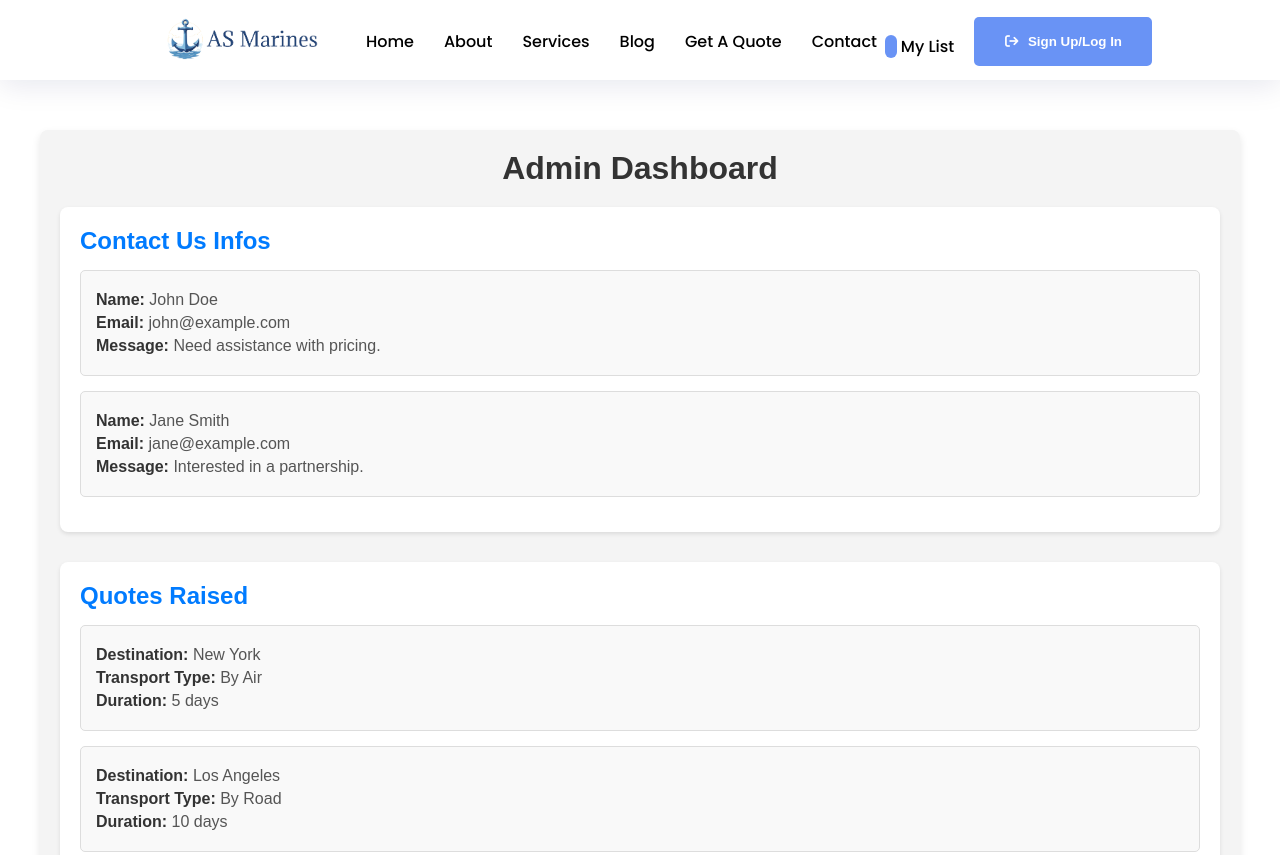
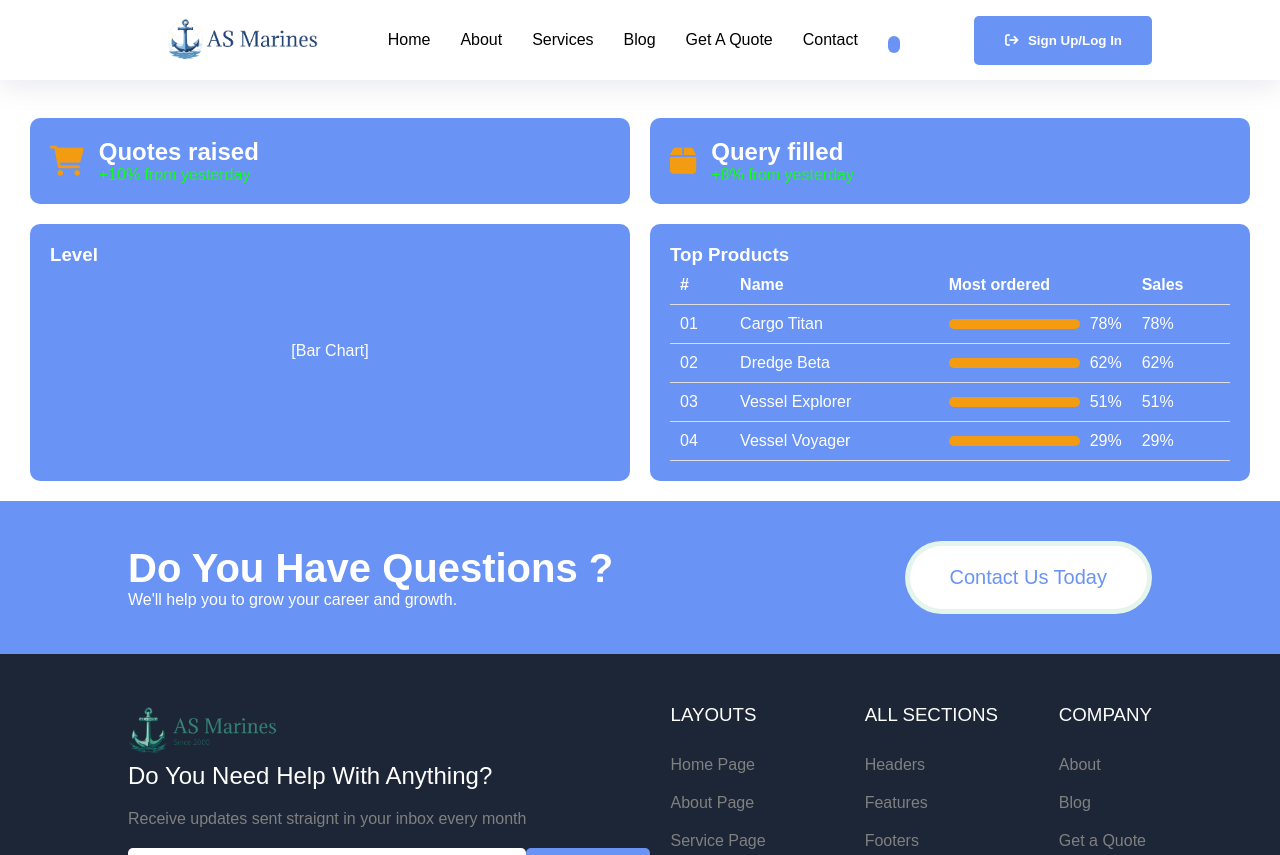
Before and after one commit to zaid187/Dredgehub, a React (Create React App) app: page /admindashboard in a window 1280 px wide. Shown: the top 855 px of the page. Built offline with nearby package versions, Linux system fonts and the light colour scheme.

Commit message:
Initial commit

```diff
--- a/src/components/admindashboard/Admindashboard.jsx
+++ b/src/components/admindashboard/Admindashboard.jsx
@@ -1,49 +1,169 @@
-import React from "react";
-import "/Users/shubz8/Documents/Dredgehub/src/components/admindashboard/admindashboard.css";
+import React, { useState } from "react";
+import "./admindashboard.css"; // Assuming admindashboard.css is in the same folder
 
-const AdminDashboard = () => {
-  // Mock data
-  const contactUsInfos = [
-    { id: 1, name: "John Doe", email: "john@example.com", message: "Need assistance with pricing." },
-    { id: 2, name: "Jane Smith", email: "jane@example.com", message: "Interested in a partnership." },
+const Admindashboard = () => {
+  // State to manage the visibility of the Quotes and Queries list
+  const [showQuotes, setShowQuotes] = useState(false);
+  const [showQueries, setShowQueries] = useState(false);
+
+  // Sample data for quotes and queries (to simulate real data)
+  const quotes = [
+    { id: 1, name: "Quote #1", status: "Pending" },
+    { id: 2, name: "Quote #2", status: "Completed" },
+    { id: 3, name: "Quote #3", status: "In Progress" },
   ];
 
-  const quotesRaised = [
-    { id: 1, destination: "New York", transport: "By Air", duration: "5 days" },
-    { id: 2, destination: "Los Angeles", transport: "By Road", duration: "10 days" },
+  const queries = [
+    { id: 1, name: "Query #1", status: "Resolved" },
+    { id: 2, name: "Query #2", status: "Unresolved" },
+    { id: 3, name: "Query #3", status: "In Progress" },
   ];
 
   return (
-    <div className="admin-dashboard">
-      <h1>Admin Dashboard</h1>
+    <div className="dashboard-container">
+      <div className="search-bar">
+        <div className="profile-icons">
+          <i className="fa fa-bell"></i>
+        </div>
+      </div>
 
-      <section className="contact-us-section">
-        <h2>Contact Us Infos</h2>
-        <ul>
-          {contactUsInfos.map((info) => (
-            <li key={info.id}>
-              <p><strong>Name:</strong> {info.name}</p>
-              <p><strong>Email:</strong> {info.email}</p>
-              <p><strong>Message:</strong> {info.message}</p>
-            </li>
-          ))}
-        </ul>
-      </section>
+      <div className="sales-summary">
+        <div className="card" onClick={() => setShowQuotes(!showQuotes)}>
+          <i className="fa fa-shopping-cart"></i>
+          <div>
+            <h3>Quotes raised</h3>
+            <p></p>
+            <span>+10% from yesterday</span>
+          </div>
+        </div>
 
-      <section className="quotes-raised-section">
-        <h2>Quotes Raised</h2>
-        <ul>
-          {quotesRaised.map((quote) => (
-            <li key={quote.id}>
-              <p><strong>Destination:</strong> {quote.destination}</p>
-              <p><strong>Transport Type:</strong> {quote.transport}</p>
-              <p><strong>Duration:</strong> {quote.duration}</p>
-            </li>
-          ))}
-        </ul>
-      </section>
+        <div className="card" onClick={() => setShowQueries(!showQueries)}>
+          <i className="fa fa-box"></i>
+          <div>
+            <h3>Query filled</h3>
+            <p></p>
+            <span>+8% from yesterday</span>
+          </div>
+        </div>
+      </div>
+
+      {/* Quotes List */}
+      {showQuotes && (
+        <div className="quotes-list">
+          <h3>List of Quotes</h3>
+          <table>
+            <thead>
+              <tr>
+                <th>#</th>
+                <th>Name</th>
+                <th>Status</th>
+              </tr>
+            </thead>
+            <tbody>
+              {quotes.map((quote) => (
+                <tr key={quote.id}>
+                  <td>{quote.id}</td>
+                  <td>{quote.name}</td>
+                  <td>{quote.status}</td>
+                </tr>
+              ))}
+            </tbody>
+          </table>
+        </div>
+      )}
+
+      {/* Queries List */}
+      {showQueries && (
+        <div className="queries-list">
+          <h3>List of Queries</h3>
+          <table>
+            <thead>
+              <tr>
+                <th>#</th>
+                <th>Name</th>
+                <th>Status</th>
+              </tr>
+            </thead>
+            <tbody>
+              {queries.map((query) => (
+                <tr key={query.id}>
+                  <td>{query.id}</td>
+                  <td>{query.name}</td>
+                  <td>{query.status}</td>
+                </tr>
+              ))}
+            </tbody>
+          </table>
+        </div>
+      )}
+
+      <div className="analytics">
+        <div className="level-chart">
+          <h3>Level</h3>
+          <div className="chart-placeholder">[Bar Chart]</div>
+        </div>
+        <div className="top-products">
+          <h3>Top Products</h3>
+          <table>
+            <thead>
+              <tr>
+                <th>#</th>
+                <th>Name</th>
+                <th>Most ordered</th>
+                <th>Sales</th>
+              </tr>
+            </thead>
+            <tbody>
+              <tr>
+                <td>01</td>
+                <td>Cargo Titan</td>
+                <td>
+                  <div className="popularity">
+                    <div className="progress-bar" style={{ width: "78%" }}></div>
+                    <span>78%</span>
+                  </div>
+                </td>
+                <td>78%</td>
+              </tr>
+              <tr>
+                <td>02</td>
+                <td>Dredge Beta</td>
+                <td>
+                  <div className="popularity">
+                    <div className="progress-bar" style={{ width: "62%" }}></div>
+                    <span>62%</span>
+                  </div>
+                </td>
+                <td>62%</td>
+              </tr>
+              <tr>
+                <td>03</td>
+                <td>Vessel Explorer</td>
+                <td>
+                  <div className="popularity">
+                    <div className="progress-bar" style={{ width: "51%" }}></div>
+                    <span>51%</span>
+                  </div>
+                </td>
+                <td>51%</td>
+              </tr>
+              <tr>
+                <td>04</td>
+                <td>Vessel Voyager</td>
+                <td>
+                  <div className="popularity">
+                    <div className="progress-bar" style={{ width: "29%" }}></div>
+                    <span>29%</span>
+                  </div>
+                </td>
+                <td>29%</td>
+              </tr>
+            </tbody>
+          </table>
+        </div>
+      </div>
     </div>
   );
 };
 
-export default AdminDashboard;
+export default Admindashboard;
--- a/src/components/admindashboard/admindashboard.css
+++ b/src/components/admindashboard/admindashboard.css
@@ -1,63 +1,130 @@
-/* adminDashboard.css */
-
-/* General styles for the admin dashboard */
-.admin-dashboard {
-    max-width: 1200px;
-    margin: 50px auto;
-    padding: 20px;
-    background-color: #f4f4f4;
-    border-radius: 8px;
-    box-shadow: 0 4px 8px rgba(0, 0, 0, 0.1);
+/* General Styles */
+body {
+  background-color: #ffffff;
+  color: #fff;
   font-family: Arial, sans-serif;
 }
 
-  /* Header styles */
-  .admin-dashboard h1 {
-    text-align: center;
-    font-size: 2rem;
-    color: #333;
+.dashboard-container {
+  padding: 20px;
+}
+
+.sales-summary {
+  display: flex;
+  justify-content: space-between;
   margin-bottom: 20px;
 }
 
-  /* Section styles */
-  .admin-dashboard section {
-    margin-bottom: 30px;
+.card {
+  background: #6993F5;
+  border-radius: 10px;
   padding: 20px;
-    background-color: #fff;
-    border-radius: 8px;
-    box-shadow: 0 2px 4px rgba(0, 0, 0, 0.1);
+  flex: 1;
+  margin: 0 10px;
+  display: flex;
+  align-items: center;
+  gap: 15px;
 }
 
-  /* Section titles */
-  .admin-dashboard section h2 {
-    font-size: 1.5rem;
-    color: #007bff;
-    margin-bottom: 15px;
+.card i {
+  font-size: 30px;
+  color: #f39c12;
 }
 
-  /* List styles */
-  .admin-dashboard ul {
-    list-style: none;
-    padding: 0;
+.card h3 {
+  margin: 0;
+  font-size: 24px;
 }
 
-  .admin-dashboard ul li {
-    margin-bottom: 15px;
-    padding: 15px;
-    border: 1px solid #ddd;
-    border-radius: 5px;
-    background-color: #f9f9f9;
+.card p {
+  margin: 0;
+  color: #b8b8c7;
 }
 
-  /* Info text styles */
-  .admin-dashboard ul li p {
-    margin: 5px 0;
-    font-size: 1rem;
-    color: #555;
+.card span {
+  color: #12fd1a;
 }
 
-  /* Highlighting labels */
-  .admin-dashboard ul li p strong {
-    color: #333;
-    font-weight: bold;
+.analytics {
+  display: flex;
+  justify-content: space-between;
 }
+
+.level-chart,
+.top-products {
+  background: #6993F5;
+  border-radius: 10px;
+  padding: 20px;
+  flex: 1;
+  margin: 0 10px;
+}
+
+.level-chart .chart-placeholder {
+  height: 150px;
+  display: flex;
+  justify-content: center;
+  align-items: center;
+  background: #6993F5;
+  border-radius: 10px;
+  margin-top: 10px;
+}
+
+/* Bar Chart Placeholder */
+.bar-chart {
+  display: flex;
+  gap: 10px;
+  width: 100%;
+}
+
+.bar {
+  width: 20%;
+  background-color: #f39c12;
+  border-radius: 5px;
+}
+
+table {
+  width: 100%;
+  border-collapse: collapse;
+}
+
+table th,
+table td {
+  padding: 10px;
+  text-align: left;
+  border-bottom: 1px solid #ddd;
+}
+
+table th {
+  background-color: #6993F5;
+}
+
+table tbody tr:hover {
+  background-color: #f1f1f1;
+}
+
+/* Quotes and Queries List Styles */
+.quotes-list, .queries-list {
+  margin-top: 20px;
+  background: #1d2636;
+  padding: 20px;
+  border-radius: 10px;
+}
+
+.popularity {
+  display: flex;
+  align-items: center;
+  gap: 10px;
+}
+
+.progress-bar {
+  height: 10px;
+  background: #f39c12;
+  border-radius: 5px;
+  flex: 1;
+}
+
+/* Checkbox Style */
+input[type="checkbox"] {
+  cursor: pointer;
+  margin: 0;
+}
--- a/src/components/common/footer/Footer.jsx
+++ b/src/components/common/footer/Footer.jsx
@@ -45,7 +45,7 @@ const Footer = () => {
         </div>
       </footer>
       <div className='legal'>
-        <span>© 2021 RentUP. Designd By GorkCoder.</span>
+        <span>© 2025 AS Marines.</span>
       </div>
     </>
   )
--- a/src/components/contact/contact.css
+++ b/src/components/contact/contact.css
@@ -1,35 +1,19 @@
-Canvas .contact {
-  background-image: url(''); /* Replace with your image path */
-  background-size: cover; /* Ensures the image covers the entire container */
-  background-position: center; /* Centers the image */
-  background-repeat: no-repeat; /* Prevents tiling */
-  color: #fff; /* Adjusts text color for better readability */
-  padding: 50px 20px; /* Adds some spacing around the content */
-}
-
-Canvas .contact form div {
+.contact form div {
   display: flex;
 }
-
 .contact textarea {
   border: 1px solid rgba(0, 0, 0, 0.1);
   width: 100%;
   border-radius: 5px;
   margin-bottom: 20px;
 }
-
 .contact input {
   margin-bottom: 20px;
   margin-right: 10px;
 }
-
 .contact form {
   padding: 30px;
-  background: rgba(255, 255, 255, 0.8); /* Adds a semi-transparent background */
-  border-radius: 10px; /* Rounds the form corners */
-  box-shadow: 0 4px 6px rgba(0, 0, 0, 0.1); /* Adds a subtle shadow */
 }
-
 @media screen and (max-width: 768px) {
   .contact h4 {
     width: 100%;
--- a/src/components/data/Data.js
+++ b/src/components/data/Data.js
@@ -303,3 +303,18 @@ export const footer = [
     text: [{ list: "About" }, { list: "Blog" }, { list: "Get a Quote" }, { list: "Login" }],
   },
 ]
+// Add this to your data.js file
+
+export const quotes = [
+  { id: 1, quoteText: "Quote for Cargo Titan", date: "2025-01-21" },
+  { id: 2, quoteText: "Quote for Dredge Beta", date: "2025-01-20" },
+  { id: 3, quoteText: "Quote for Vessel Explorer", date: "2025-01-19" },
+  // Add more as needed
+];
+
+export const queries = [
+  { id: 1, queryText: "Query about Cargo Titan availability", date: "2025-01-21" },
+  { id: 2, queryText: "Query about Dredge Beta rental rates", date: "2025-01-20" },
+  { id: 3, queryText: "Query about Vessel Explorer features", date: "2025-01-19" },
+  // Add more as needed
+];
```
Lines whose indentation alone changed are shown as unchanged.
